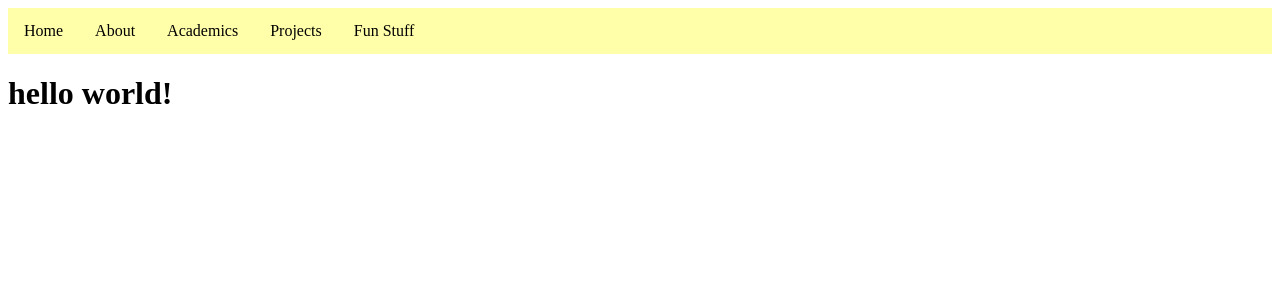
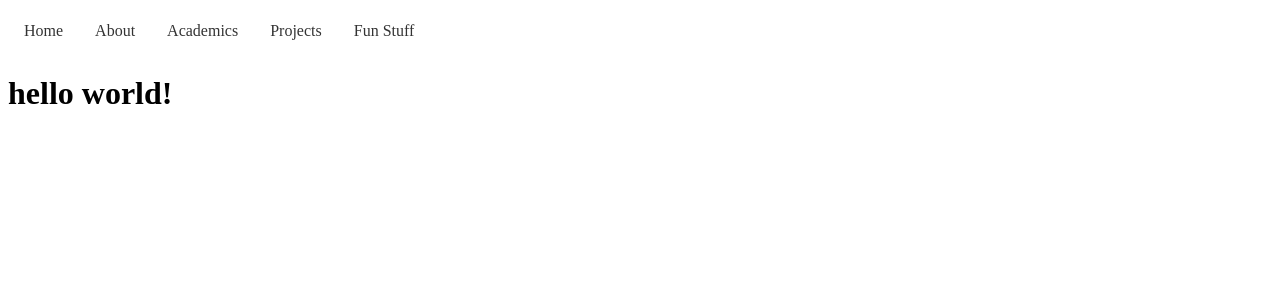
Before and after one commit to aozbolt/aozbolt.github.io, a Jekyll site: the page built from docs/index.html, in a window 1280 px wide. Shown: the top 300 px of the page. Built offline with Jekyll 4.4.1, drawn with Linux system fonts in a browser that asks for light colours.

Commit message:
fixed colors of navbar

```diff
--- a/docs/_sass/main.scss
+++ b/docs/_sass/main.scss
@@ -2,7 +2,7 @@ nav ul {
   list-style-type: none;
   margin: 0;
   padding: 0;
-  background-color: #ffffaa;
+  background-color: #ffffff;
   overflow: hidden;
 }
 
@@ -13,12 +13,12 @@ nav ul li {
 nav ul li a {
   display: block;
   padding: 8px;
-  color: black;
+  color: #333333;
   text-align: center;
   padding: 14px 16px;
   text-decoration: none;
 }
 
 nav ul li a:hover {
-  background-color: #111
+  background-color: #dddddd
 }
```
